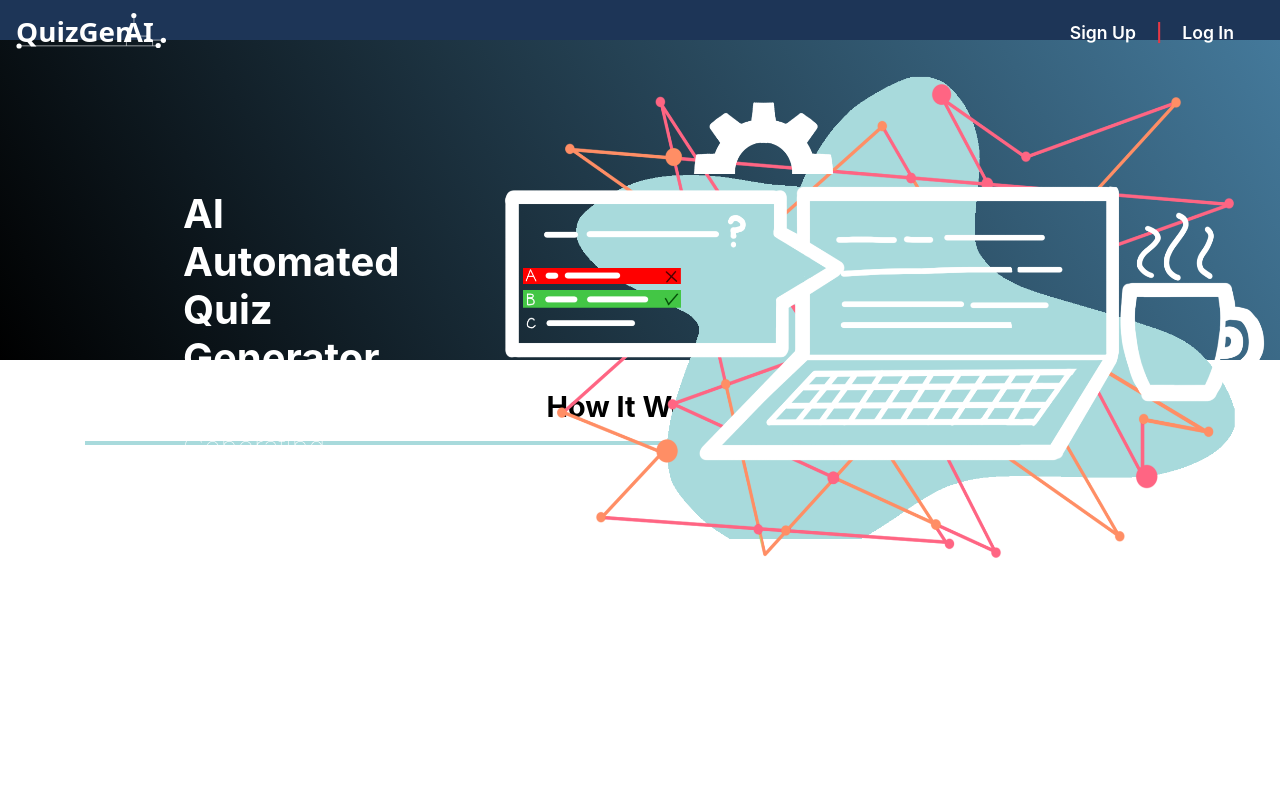
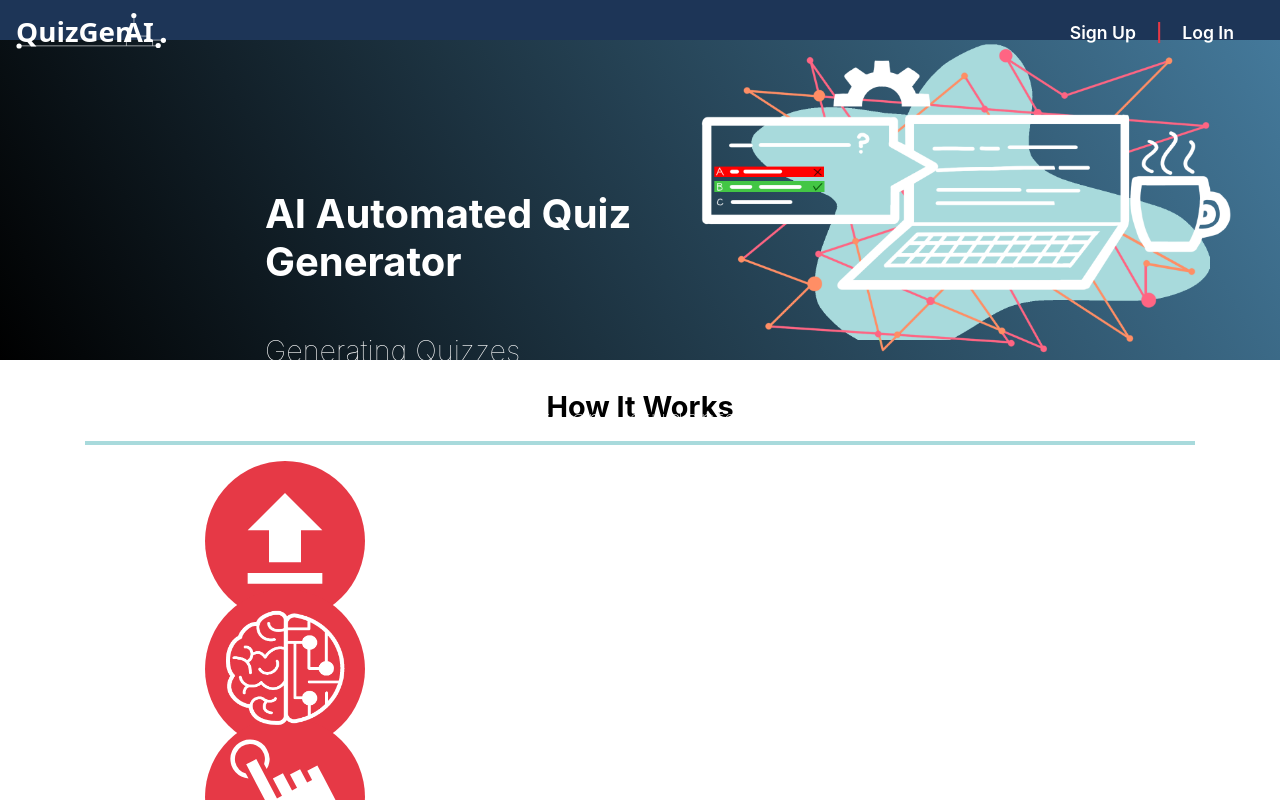
Before and after one commit to swapnilparihar14/QuizGenAI_ML, a React (Create React App) app in the folder frontend/: page / in a window 1280 px wide. Shown: the top 800 px of the page. Built offline with nearby package versions, Linux system fonts and the light colour scheme.

Commit message:
First semester progress

```diff
--- a/frontend/src/components/auth/Login/Login.js
+++ b/frontend/src/components/auth/Login/Login.js
@@ -6,6 +6,7 @@ import { Link } from "react-router-dom";
 import authStyles from "../auth.module.css";
 import { MdEmail, MdLock } from "react-icons/md";
 import logo from "../../../assets/logo.svg";
+import loginImage from "../../../assets/login-image.png";
 
 class ConnectedLogin extends React.Component {
   constructor(){
@@ -29,8 +30,9 @@ class ConnectedLogin extends React.Component {
     let loginForm = (<>
     <Col className={authStyles.columns}>
       <Card className={authStyles.cardLeft}>
-        <Card.Img src={logo} style={{width: "40%", marginLeft: "auto", marginRight: "auto"}}/>
+        <Card.Img src={logo} style={{width: "50%", marginLeft: "auto", marginRight: "auto"}}/>
         <Card.Subtitle className={authStyles.text}>Welcome back! <br/> Log in to upload your documents, generate and share your quizzes.</Card.Subtitle>
+        <Card.Img src={loginImage} style={{width: "80%", marginLeft: "auto", marginRight: "auto", paddingTop: "5px"}}/>
       </Card>
     </Col>
     <Col className={authStyles.columns}>
--- a/frontend/src/components/auth/Signup/Signup.js
+++ b/frontend/src/components/auth/Signup/Signup.js
@@ -8,6 +8,7 @@ import { BsPersonFill } from "react-icons/bs";
 import { MdEmail, MdLock } from "react-icons/md";
 import { FaArrowAltCircleRight } from "react-icons/fa";
 import logo from "../../../assets/logo.svg";
+import loginImage from "../../../assets/login-image.png";
 
 class ConnectedSignup extends React.Component {
   constructor(){
@@ -34,8 +35,9 @@ class ConnectedSignup extends React.Component {
     let signupForm = (<>
     <Col className={authStyles.columns}>
       <Card className={authStyles.cardLeft}>
-        <Card.Img src={logo} style={{width: "40%", marginLeft: "auto", marginRight: "auto"}}/>
+        <Card.Img src={logo} style={{width: "50%", marginLeft: "auto", marginRight: "auto"}}/>
         <Card.Subtitle className={authStyles.text}>Welcome! <br/> Register to upload your documents, generate and share your quizzes.</Card.Subtitle>
+        <Card.Img src={loginImage} style={{width: "80%", marginLeft: "auto", marginRight: "auto", paddingTop: "10px"}}/>
       </Card>
     </Col>
     <Col className={authStyles.columns}>
--- a/frontend/src/components/auth/auth.module.css
+++ b/frontend/src/components/auth/auth.module.css
@@ -15,7 +15,7 @@
   border-top-right-radius: 0;
   min-height: 100%;
   background-image: linear-gradient(var(--black), var(--dark-blue));
-  background-color: var(--dark-blue);
+  /* background-color: var(--dark-blue); */
   padding: 30px 60px 30px 60px;
 }
 
--- a/frontend/src/components/landpage/Landpage.js
+++ b/frontend/src/components/landpage/Landpage.js
@@ -3,7 +3,10 @@ import { Container, Image, Col, Row } from "react-bootstrap";
 import landpageStyles from "./landpage.module.css";
 import NavigationBar from "../navbar/Navbar"
 import container1Image from "../../assets/landpage-container1.png";
+import uploadLogo from "../../assets/upload-logo.png";
 import { Link } from "react-router-dom";
+import { MdFileUpload } from "react-icons/md";
+import {GiClick} from "react-icons/gi";
 
 class Landpage extends React.Component {
   scrollToTop = () => {
@@ -16,11 +19,10 @@ class Landpage extends React.Component {
     return (
       <div style={{position:"relative"}}>
         <NavigationBar logoLink={this.scrollToTop()}/>
-        <Container id={landpageStyles.container1}>
         <Row id={landpageStyles.row}>
           <Col id={landpageStyles.column1}>
             <h1>AI Automated Quiz Generator</h1>
-              <h2>Generating  Quizzes<br/>
+            <h2 id={landpageStyles.tagline}>Generating  Quizzes<br/>
             Saving Time<br/>
             Empowering educators and students</h2>
           </Col>
@@ -28,10 +30,22 @@ class Landpage extends React.Component {
             <Image id={landpageStyles.container1_image} src={container1Image}/>
           </Col>
         </Row>
-        </Container>
         <Container id={landpageStyles.container2}>
           <h1>How It Works</h1>
           <hr></hr>
+          <Container className={landpageStyles.steps}>
+            <div className={landpageStyles.circles}><MdFileUpload className={landpageStyles.logos}></MdFileUpload></div>
+            {/* <h3>1. Upload a text file</h3> */}
+          </Container>
+          <Container className={landpageStyles.steps}>
+            <div className={landpageStyles.circles}><img src={uploadLogo} className={landpageStyles.logos}></img></div>
+          </Container>
+          <Container className={landpageStyles.steps}>
+            <div className={landpageStyles.circles}><GiClick className={landpageStyles.logos}></GiClick></div>
+          </Container>
+          <Container className={landpageStyles.steps}>
+            <div className={landpageStyles.circles}><img src=""></img></div>
+          </Container>
         </Container>
         <Container id={landpageStyles.container3}>
           <Container>
--- a/frontend/src/components/landpage/landpage.module.css
+++ b/frontend/src/components/landpage/landpage.module.css
@@ -1,18 +1,14 @@
-
-#container1 {
+#row {
   background-image: linear-gradient(60deg, var(--black), var(--light-blue));
   height: 45vh;
-  min-width: 100%;
+  width: 100%;
   color: var(--white);
   padding-top: 5vh;
+  margin-right: 0;
+  margin-left: 0;
 }
-
-#row {
-  height: inherit;
-}
-
-#column1 {
-  padding-top: 150px;
+#tagline{
+  white-space: nowrap
 }
 
 #column1 h1{
@@ -20,6 +16,7 @@
   font-weight: bold;
   padding-bottom: 1em;
   padding-left: 40%;
+  padding-top: 150px;
 }
 
 #column1 h2{
@@ -28,13 +25,20 @@
   padding-left: 40%;
 }
 
-#column2 {
-  padding-top: 30px;
+#container1_image {
+  height: 100%;
+  width: 100%;
+  object-fit: contain;
 }
 
-#container1_image {
-  width: 800px;
-  height: 500px;
+#column1{
+  padding-right: 0;
+}
+
+#column2{
+  padding-left: 0;
+  height: 100%;
+  width: 100%;
 }
 
 #container2{
@@ -80,3 +84,23 @@
 #container3 span {
   font-weight: bold;
 }
+
+.steps {
+  height: 16vh;
+  width: 900px;
+}
+
+.circles {
+  width: 160px;
+  height: 160px;
+  background: var(--red);
+  border-radius: 50%;
+}
+
+.logos{
+  width:100%;
+  height:100%;
+  padding: 10%;
+  fill: var(--white);
+  stroke: var(--white);
+}
--- a/frontend/src/index.css
+++ b/frontend/src/index.css
@@ -11,7 +11,7 @@
 
 body {
   margin: 0;
-  font-family: -apple-system, BlinkMacSystemFont, 'Segoe UI', 'Roboto', 'Oxygen',
+  font-family: hurme_no2-webfont, -apple-system, BlinkMacSystemFont, 'Segoe UI', 'Roboto', 'Oxygen',
     'Ubuntu', 'Cantarell', 'Fira Sans', 'Droid Sans', 'Helvetica Neue',
     sans-serif;
   -webkit-font-smoothing: antialiased;
```
Also changed, not shown: frontend/src/assets/login-image.png (added), frontend/src/assets/upload-logo.png (added). Lines whose indentation alone changed are shown as unchanged.
